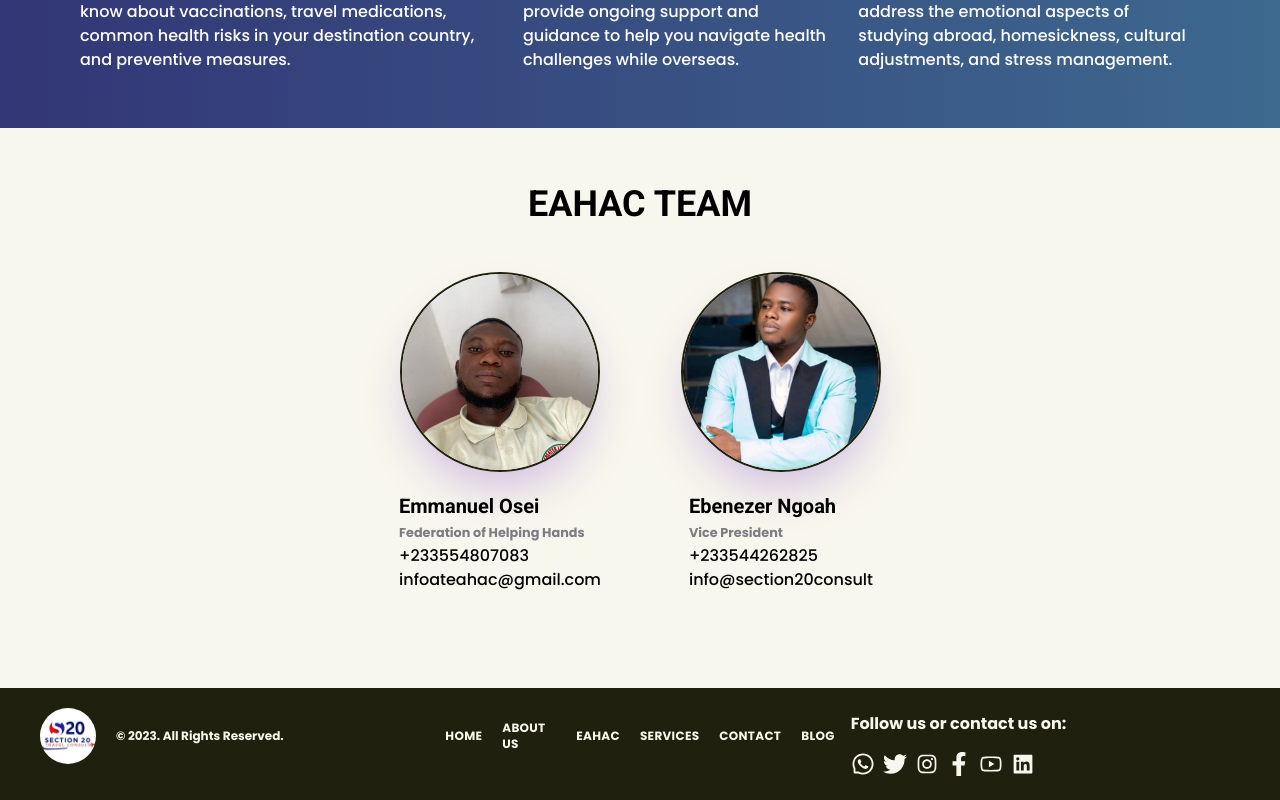
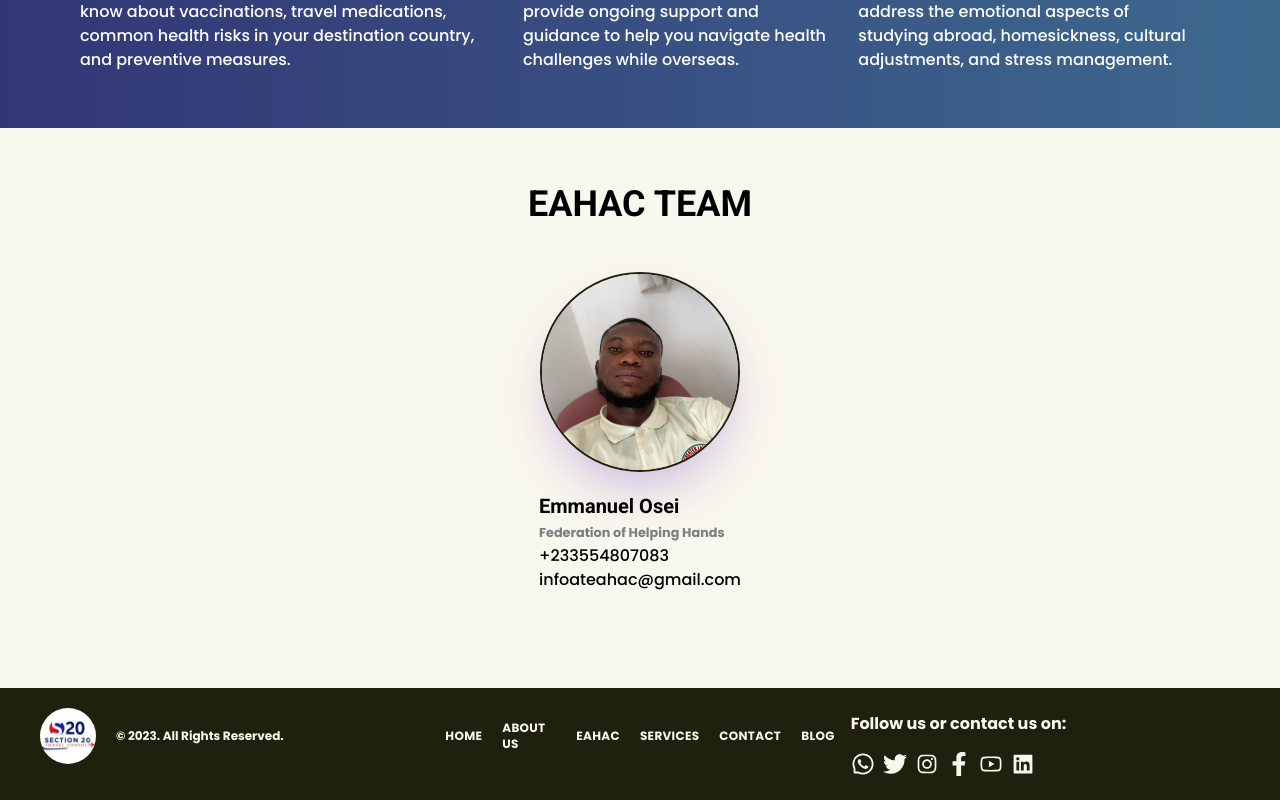
Before and after one commit to Jasoneli/section20-consult, a Next.js app: page /ehac in a window 1280 px wide. Shown: the part 1575-2375 px from the top of the page. Built offline with nearby package versions, Linux system fonts and the light colour scheme.

Commit message:
remove vice president

```diff
--- a/components/EhacTeam.tsx
+++ b/components/EhacTeam.tsx
@@ -74,34 +74,6 @@ const EhacTeam = () => {
               </p>
             </div>
           </div>
-          <div className="flex flex-col gap-5 items-center">
-            <Image
-              className="rounded-full border-2 border-textColor object-cover shadow-2xl shadow-secondary"
-              src="/images/team-3.jpg"
-              width={200}
-              height={200}
-              alt="ceo"
-            />
-            <div>
-              <h3 className="font-bold text-xl">Ebenezer Ngoah</h3>
-              <small className="text-[#7d7c83] font-semibold">
-                Vice President
-              </small>
-              <p>
-                <Link className="hover:text-accent" href="tel:+233543955902">
-                  +233544262825
-                </Link>
-              </p>
-              <p>
-                <Link
-                  className="hover:text-accent"
-                  href="mailto:Oathstill@yahoo.co.uk"
-                >
-                  info@section20consult
-                </Link>
-              </p>
-            </div>
-          </div>
         </div>
       </div>
     </motion.section>
--- a/components/Team.tsx
+++ b/components/Team.tsx
@@ -84,9 +84,9 @@ const Team = () => {
             />
             <div>
               <h3 className="font-bold text-xl">Ebenezer Ngoah</h3>
-              <small className="text-[#7d7c83] font-semibold">
+              {/* <small className="text-[#7d7c83] font-semibold">
                 Vice President
-              </small>
+              </small> */}
               <p>
                 <Link className="hover:text-accent" href="tel:+233543955902">
                   +233544262825
```
